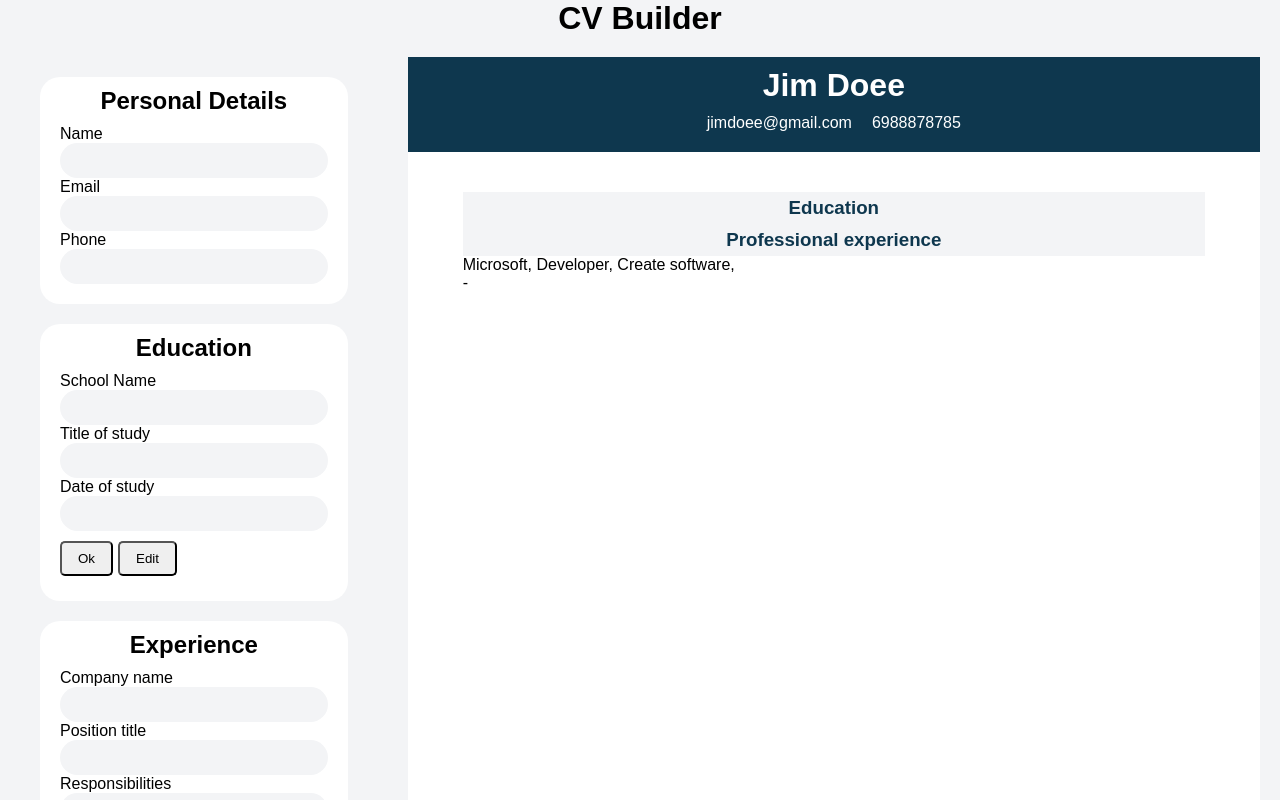
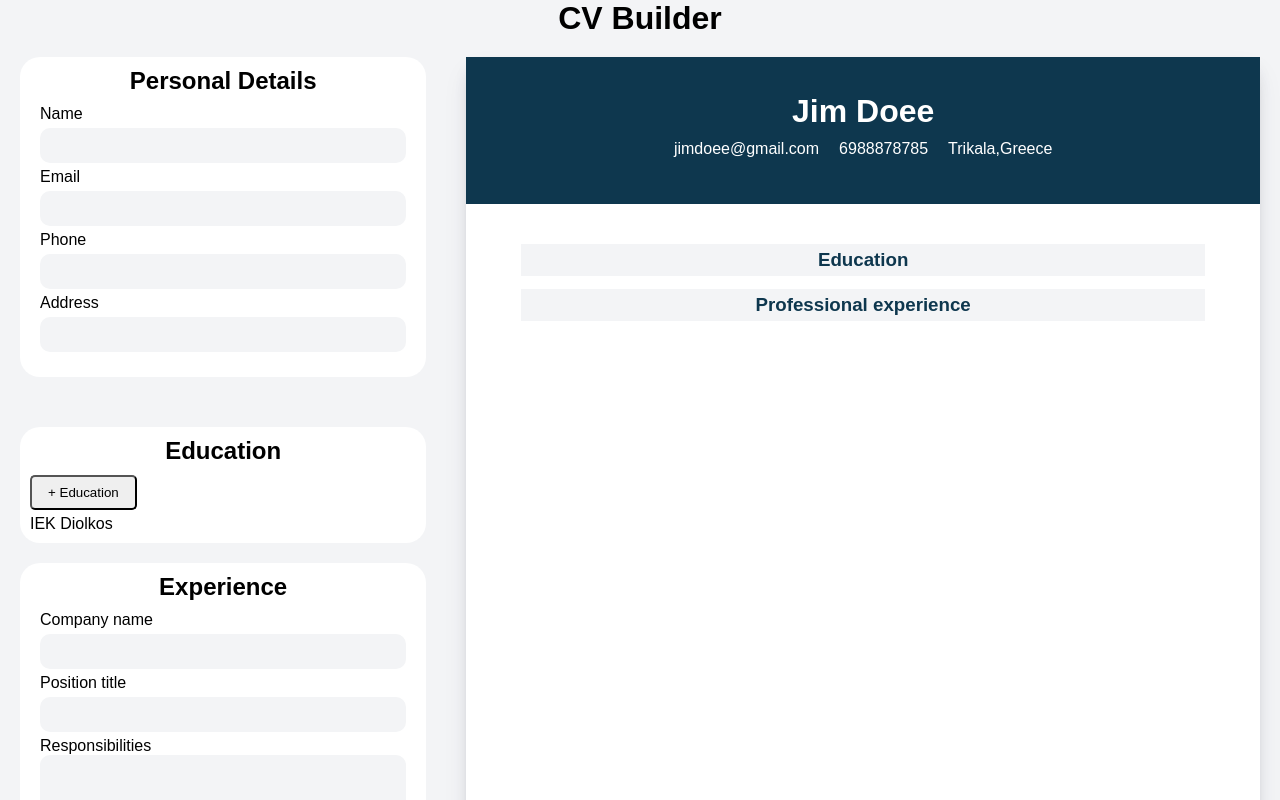
Before and after one commit to earnBill/reactCV, a React (Vite) app: page / in a window 1280 px wide. Shown: the top 800 px of the page. Built offline with nearby package versions, Linux system fonts and the light colour scheme.

Commit message:
change education section

```diff
--- a/src/App.jsx
+++ b/src/App.jsx
@@ -14,11 +14,15 @@ function App() {
   const [respo, setRespo] = useState('');
   const [from, setFrom] = useState('')
   const [until,setUntil] = useState('')
+  const [showEduForm, setShowEduForm] = useState(false);
+  const [changeDisplay, setChangeDisplay] = useState('inline-block');
+
   const [updateInfo, setUpdateInfo] = useState({
     general: {
       name:"Jim Doee",
       email:"jimdoee@gmail.com",
       phone:"6988878785",
+      address:'Trikala,Greece'
     },
     education: [{
       schoolName:"IEK Diolkos",
@@ -35,7 +39,7 @@ function App() {
   });
 
   return (
-    <div className="container">
+    <div className="app">
       <header>
         <h1>CV Builder</h1>
       </header>
@@ -45,14 +49,18 @@ function App() {
               updateName={changeName}
               updateEmail={changeMail}
               updatePhone={changePhone}
-              editGeneralInfo={editGeneralInfo}
+              updateAddress={changeAddress}
             />
             <EducationExperienceForm
+              displayStyle={changeDisplay}
+              enableEducationForm={changeEducationButton}
+              showEducationForm={showEduForm}
               updateSchool={changeSchool}
               updateStudy={changeStudy}
               updateDate={changeDate}
               updateEducation={updateEducationInfo}
-              editEducation={editEducationInfo}
+              cancelEducation={cancelEducationInfo}
+              renderEducation={updateInfo}
             />
             <PracticalExperienceForm
               updateCompany={changeCompany}
@@ -95,6 +103,16 @@ function App() {
     const newInfo = {...updateInfo, general: newPhone};
     setUpdateInfo(newInfo);
   }
+
+  function changeAddress(e) {
+    setUpdateInfo({...updateInfo, general:{...updateInfo.general, address: e.target.value}});
+  }
+
+  function changeEducationButton() {
+      setShowEduForm(true);
+      setChangeDisplay('none');
+  }
+
   function changeSchool(e) {
     setSchool(e.target.value);
     console.log(school);
@@ -116,9 +134,6 @@ function App() {
   function changeRespo(e) {
     setRespo(e.target.value);
   }
-  function editGeneralInfo(event) {
-    console.log("Edit general info");
-  }
   function changeFrom(e) {
     setFrom(e.target.value);
     console.log(e.target.value)
@@ -133,19 +148,17 @@ function App() {
       titleStudy: study,
       dateStudy: date
     }];
-    // newEducation[0] = {
-    //    ...newEducation[0],
-    //   schoolName: school,
-    //   titleStudy: study,
-    //   dateStudy: date
-    // };
     const newInfo = {...updateInfo, education: newEducation};
     setUpdateInfo(newInfo);
+    setShowEduForm(false);
+    setChangeDisplay('inline-block');
     console.log(updateInfo)
   }
 
-  function editEducationInfo(event) {
+  function cancelEducationInfo(event) {
     console.log('Edit education');
+    setShowEduForm(false);
+    setChangeDisplay('inline-block');
   }
 
   function updateExperienceInfo(event) {
--- a/src/components/EducationExperienceForm.jsx
+++ b/src/components/EducationExperienceForm.jsx
@@ -1,8 +1,10 @@
 
-export default function EducationExperienceForm({updateSchool, updateStudy, updateDate, updateEducation,editEducation}) {
+export default function EducationExperienceForm({enableEducationForm, displayStyle, showEducationForm, updateSchool, updateStudy, updateDate,deleteEducation, updateEducation, cancelEducation, renderEducation}) {
   return (
-    <div className="section-style">
+    <div className="education-section section-style">
       <h2>Education </h2>
+      <button onClick={enableEducationForm} style={{display : displayStyle}}>+ Education</button>
+      {showEducationForm ?
         <form onSubmit={e => e.preventDefault()}>
           <label htmlFor="school-name">School Name</label>
           <input type="text" name="school-name" id="school-name" onChange={updateSchool}/>
@@ -10,9 +12,18 @@ export default function EducationExperienceForm({updateSchool, updateStudy, upda
           <input type="text" name="title-of-study" id="title-of-study" onChange={updateStudy}/>
           <label htmlFor="date-of-study">Date of study</label>
           <input type="text" name="date-of-study" id="date-of-study" onChange={updateDate}/>
-        <button onClick={updateEducation}>Ok</button>
-        <button onClick={editEducation}>Edit</button>
+          <button type="button" onClick={updateEducation}>Ok</button>
+          <button type="button" onClick={cancelEducation}>Cancel</button>
+          <button type="button" onClick={deleteEducation}>Delete</button>
         </form>
+        : null
+      }
+    {renderEducation.education.map((ele,index) => {
+      console.log(ele.schoolName);
+      return (
+        <div key={index}>{ele.schoolName}</div>
+      )
+    })}
     </div>
   )
 }
--- a/src/components/GeneralInfoForm.jsx
+++ b/src/components/GeneralInfoForm.jsx
@@ -1,4 +1,4 @@
-export default function GeneralInfoForm({updateName, updateEmail, updatePhone, editGeneralInfo}) {
+export default function GeneralInfoForm({updateName, updateEmail, updatePhone, updateAddress}) {
 
   return (
     <div className="form-general-info section-style">
@@ -13,6 +13,8 @@ export default function GeneralInfoForm({updateName, updateEmail, updatePhone, e
         <label htmlFor="phone">Phone</label>
         <input type="text" id="phone" onChange={updatePhone}/>
 
+        <label htmlFor="address">Address</label>
+        <input type="text" id="address" onChange={updateAddress}/>
         {/* <button onClick={}>Ok</button> */}
         {/* <button onClick={editGeneralInfo}>Edit</button> */}
       </form>
--- a/src/components/PracticalExperienceForm.jsx
+++ b/src/components/PracticalExperienceForm.jsx
@@ -8,7 +8,7 @@ export default function PracticalExperienceForm({updateCompany, updatePosition,
           <label htmlFor="position">Position title</label>
           <input type="text" name="position" id="position" onChange={updatePosition}/>
           <label htmlFor="responsibilities">Responsibilities</label>
-          <input type="text" name="responsibilities" id="responsibilities" onChange={updateRespo}/>
+          <textarea name="responsibilities" id="responsibilities" rows={5} onChange={updateRespo}/>
           <label htmlFor="from">From</label>
           <input type="date" name="from" id="from" onChange={updateFrom}/>
           <label htmlFor="until">Until</label>
--- a/src/components/Resume.jsx
+++ b/src/components/Resume.jsx
@@ -7,6 +7,7 @@ export default function Resume({personalInfo, educationInfo, experienceInfo}) {
           <div className="personal-details">
             <div className="email">{personalInfo.email}</div>
             <div className="phone">{personalInfo.phone}</div>
+            <div className="address">{personalInfo.address}</div>
           </div>
 
         </div>
@@ -37,12 +38,20 @@ export default function Resume({personalInfo, educationInfo, experienceInfo}) {
           <h3>Professional experience</h3>
           <div className="experience">
             {experienceInfo.map((exp, index) => {
+              if (index) {
               return (
-                <div key={index}>
-                  {exp.companyName}, {exp.positionTitle}, {exp.responsibilities},
-                  <div>{exp.from} {'-'} {exp.until}</div>
+                <div key={index} className="experience-info">
+                  <div className="experience-date-section">
+                    <p>{exp.from} {'-'} {exp.until}</p>
+                  </div>
+                  <div className="experience-job-section">
+                    <p className="experience-info-company">{exp.companyName}</p>
+                    <p>{exp.positionTitle}</p>
+                    <p>{exp.responsibilities}</p>
+                  </div>
                 </div>
               );
+            }
             })}
           </div>
         </div>
--- a/src/index.css
+++ b/src/index.css
@@ -12,10 +12,9 @@ header {
 body {
     background-color: #f3f4f6;
 }
-.container {
+.app {
     background-color: #f3f4f6;
-    max-width: 1500px;
-    margin: auto;
+
 
 }
 
@@ -23,19 +22,20 @@ body {
     display: flex;
     justify-content:space-around;
     background-color: #f3f4f6;
+    max-width: 1500px;
+    margin: auto;
+
 }
 
 aside {
     display: flex;
     flex-direction: column;
     align-items: left;
-    width: 40vw;
-    height: 100vh;
     padding: 10px;
-    margin: 20px;
     background-color: #f3f4f6;
     height: 100%;
-    max-width: 750px;
+    width: 100%;
+    max-width: 500px;
 }
 
 main {
@@ -46,7 +46,8 @@ main {
 }
 .resume-container {
     height: 29.7cm;
-    width: 21;
+    width: 21cm;
+    box-shadow:  0 13px 27px -5px rgba(50, 50, 93, .1), 0 8px 16px -8px rgba(0, 0, 0, .25);
 }
 
 footer {
@@ -77,14 +78,12 @@ button {
     background-color: #0e374e;
     color: white;
     text-align: center;
-    padding: 10px;
     width: 100%;
 }
 .personal-details {
     display: flex;
     flex-direction: row;
     justify-content: center;
-
 }
 
 .personal-details div {
@@ -94,13 +93,22 @@ button {
 input {
     background-color: #f3f4f6;
     width: 100%;
-    border-radius: 20px;
+    border-radius: 10px;
     padding: 10px;
+    margin: 5px 0;
+}
+
+textarea {
+    background-color: #f3f4f6;
+    border-radius: 10px;
+    border: none;
+    width: 100%;
 }
 
 .form-general-info {
     background-color: #f3f4f6;
 }
+
 
 .section-style {
     background-color: white;
@@ -132,6 +140,7 @@ h3 {
     font-size: 1.17em;
     background-color: #f3f4f6;;
     padding: 5px 0;
+    margin-bottom: 13px;
 }
 
 h2 {
@@ -142,16 +151,21 @@ h2 {
     margin-top: 40px;
 }
 
-.education-info {
+.education-info, .experience-info{
     display: flex;
     width: 100vh;
     margin-bottom: 24px;
 }
 
-.education-info-study{
+.education-info-study, .experience-date-section{
     width: 20vh;
+    margin-right: 10px;
 }
 
-.education-info-school {
+.education-info-schoolName, .experience-info-company {
     font-weight: 700;
 }
+
+.personal-info {
+    padding: 36px 24px;
+}
```
Lines whose indentation alone changed are shown as unchanged.
